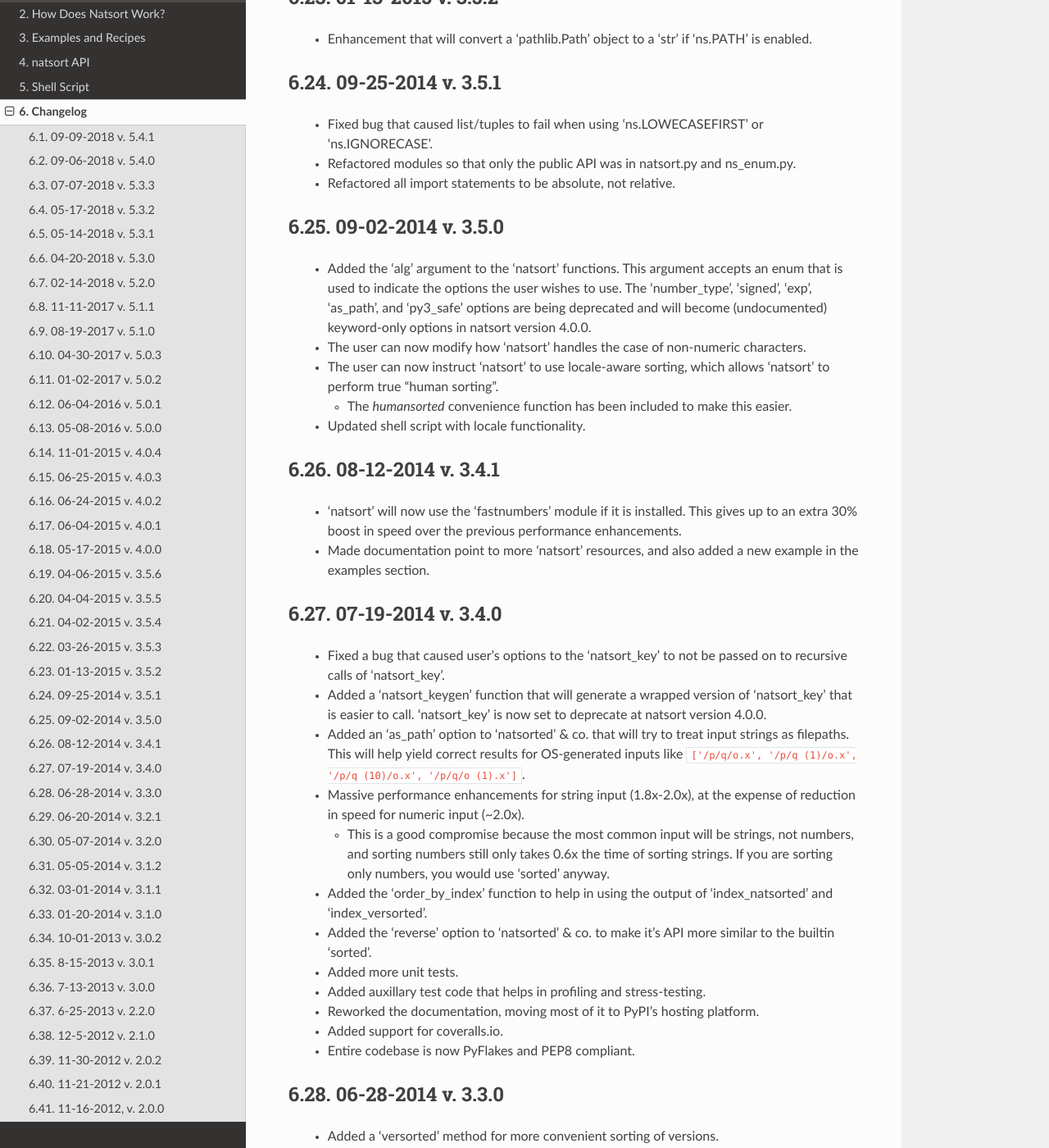
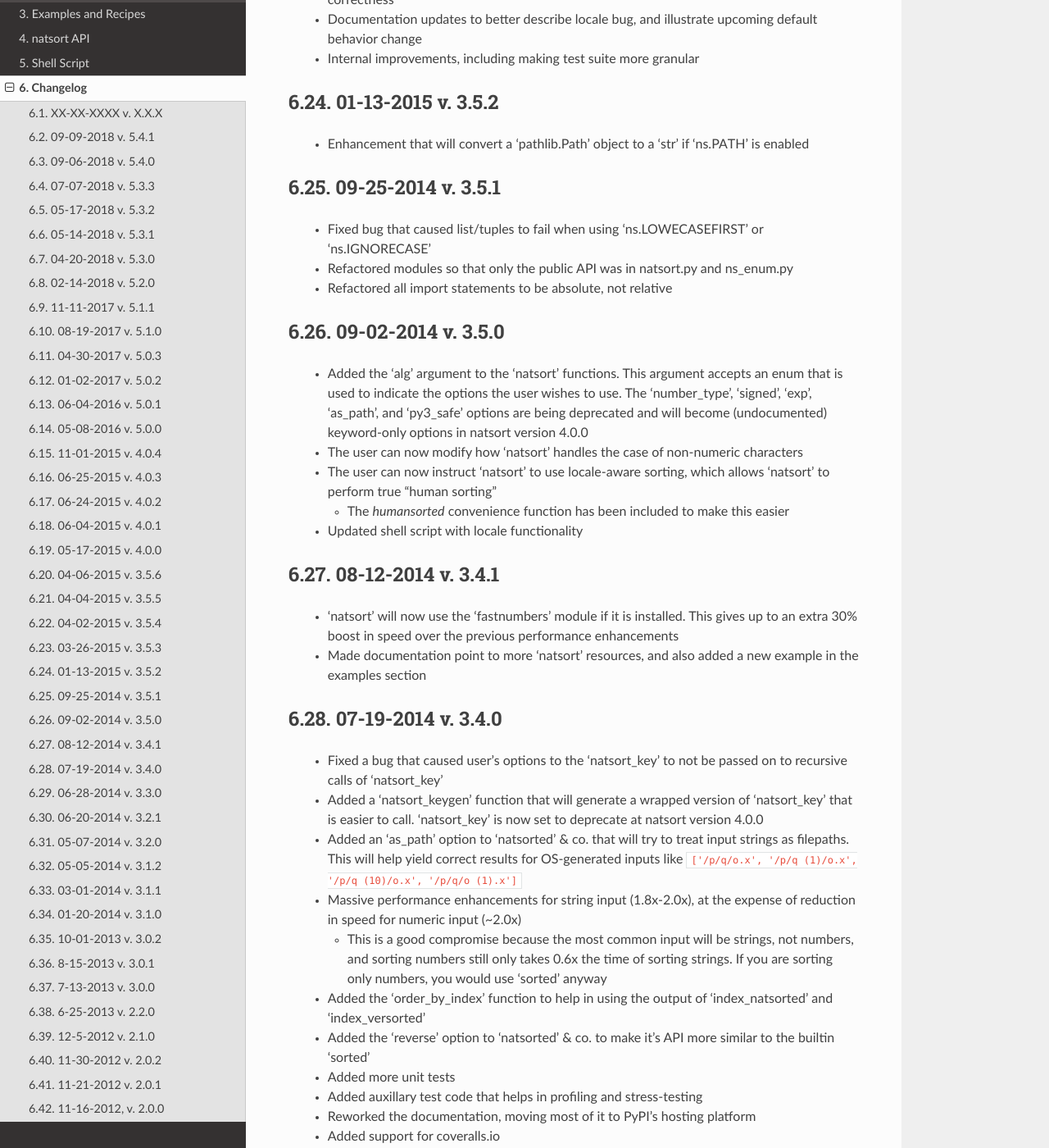
Before and after one commit to SethMMorton/natsort, a Sphinx documentation site: the page built from docs/changelog.rst, in a window 1280 px wide and 1400 px high, scrolled down 3683 px. Shown: the whole window at 82% size. Built offline with Sphinx 7.4.7 and the Read the Docs theme 2.0.0, drawn with Linux system fonts in a browser that asks for light colours; some of the changed text lies outside the part shown.

Commit message:
Update changelog
 - Add the changes for the upcoming release
 - Add "thanks" to previous pull request submitters
 - Remove period on all bullet-points

```diff
--- a/docs/changelog.rst
+++ b/docs/changelog.rst
@@ -3,89 +3,95 @@
 Changelog
 ---------
 
+XX-XX-XXXX v. X.X.X
++++++++++++++++++++
+
+   - Removal of Python 2.6 and 3.3 compatibility (thanks @jdufresne)
+   - Documentation, packaging, and CI cleanup (thanks @jdufresne)
+
 09-09-2018 v. 5.4.1
 +++++++++++++++++++
 
-   - Fix error in a newly added test.
-   - Changed code format and quality checking infrastructure.
+   - Fix error in a newly added test
+   - Changed code format and quality checking infrastructure
 
 09-06-2018 v. 5.4.0
 +++++++++++++++++++
 
    - Re-expose ``natsort_key`` as "public" and remove the
-     associated ``DepricationWarning``.
-   - Add better developer documentation.
-   - Refactor tests.
-   - Bump allowed ``fastnumbers`` version.
+     associated ``DepricationWarning``
+   - Add better developer documentation
+   - Refactor tests
+   - Bump allowed ``fastnumbers`` version
 
 07-07-2018 v. 5.3.3
 +++++++++++++++++++
 
-   - Update docs with a FAQ and quick how-it-works.
-   - Fix a StopIteration error in the testing code.
-   - Enable Python 3.7 support in Travis-CI.
+   - Update docs with a FAQ and quick how-it-works
+   - Fix a StopIteration error in the testing code
+   - Enable Python 3.7 support in Travis-CI
 
 05-17-2018 v. 5.3.2
 +++++++++++++++++++
 
-    - Fix bug that prevented install on old versions of setuptools.
+    - Fix bug that prevented install on old versions of setuptools
     - Revert layout from src/natsort/ back to natsort/ to make user
-      testing simpler.
+      testing simpler
 
 05-14-2018 v. 5.3.1
 +++++++++++++++++++
 
-    - No bugfixes or features, just infrastructure and installation updates.
-    - Move to defining dependencies with Pipfile.
-    - Development layout is now src/natsort/ instead of natsort/.
-    - Add bumpversion infrastructure.
-    - Extras can be installed by "[]" notation.
+    - No bugfixes or features, just infrastructure and installation updates
+    - Move to defining dependencies with Pipfile
+    - Development layout is now src/natsort/ instead of natsort/
+    - Add bumpversion infrastructure
+    - Extras can be installed by "[]" notation
 
 04-20-2018 v. 5.3.0
 +++++++++++++++++++
 
-    - Fix bug in assessing ``fastnumbers`` version at import-time.
-    - Add ability to consider unicode-decimal numbers as numbers.
+    - Fix bug in assessing ``fastnumbers`` version at import-time (thanks @hholzgra)
+    - Add ability to consider unicode-decimal numbers as numbers
 
 02-14-2018 v. 5.2.0
 +++++++++++++++++++
 
-    - Add ``ns.NUMAFTER`` to cause numbers to be placed after non-numbers.
-    - Add ``natcmp`` function (Python 2 only).
+    - Add ``ns.NUMAFTER`` to cause numbers to be placed after non-numbers
+    - Add ``natcmp`` function (Python 2 only) (thanks @rinslow)
 
 11-11-2017 v. 5.1.1
 +++++++++++++++++++
 
-    - Added additional unicode number support for Python 3.7.
-    - Added information on how to install and test.
+    - Added additional unicode number support for Python 3.7
+    - Added information on how to install and test
 
 08-19-2017 v. 5.1.0
 +++++++++++++++++++
 
-    - Fixed ``StopIteration`` warning on Python 3.6+.
-    - All Unicode input is now normalized.
+    - Fixed ``StopIteration`` warning on Python 3.6+ (thanks @lykinsbd)
+    - All Unicode input is now normalized
 
 04-30-2017 v. 5.0.3
 +++++++++++++++++++
 
-    - Improved development infrastructure.
-    - Migrated documentation to ReadTheDocs.
+    - Improved development infrastructure
+    - Migrated documentation to ReadTheDocs
 
 01-02-2017 v. 5.0.2
 +++++++++++++++++++
 
-    - Added additional unicode number support for Python 3.6.
-    - Renamed several internal functions and variables to improve clarity.
-    - Improved documentation examples.
-    - Added a "how does it work?" section to the documentation.
+    - Added additional unicode number support for Python 3.6
+    - Renamed several internal functions and variables to improve clarity
+    - Improved documentation examples
+    - Added a "how does it work?" section to the documentation
 
 06-04-2016 v. 5.0.1
 +++++++++++++++++++
 
     - The ``ns`` enum attributes can now be imported from the top-level
-      namespace.
-    - Fixed a bug with the ``from natsort import *`` mechanism.
-    - Fixed bug with using ``natsort`` with ``python -OO``.
+      namespace
+    - Fixed a bug with the ``from natsort import *`` mechanism
+    - Fixed bug with using ``natsort`` with ``python -OO``
 
 05-08-2016 v. 5.0.0
 +++++++++++++++++++
@@ -140,55 +146,55 @@
     - Made default behavior of 'natsort' search for unsigned ints,
       rather than signed floats. This is a backwards-incompatible
       change but in 99% of use cases it should not require any
-      end-user changes.
+      end-user changes
     - Improved handling of locale-aware sorting on systems where the
-      underlying locale library is broken.
-    - Greatly improved all unit tests by adding the hypothesis library.
+      underlying locale library is broken
+    - Greatly improved all unit tests by adding the hypothesis library
 
 04-06-2015 v. 3.5.6
 +++++++++++++++++++
 
     - Added 'UNGROUPLETTERS' algorithm to get the case-grouping behavior of
-      an ordinal sort when using 'LOCALE'.
+      an ordinal sort when using 'LOCALE'
     - Added convenience functions 'decoder', 'as_ascii', and 'as_utf8' for
-      dealing with bytes types.
+      dealing with bytes types
 
 04-04-2015 v. 3.5.5
 +++++++++++++++++++
 
     - Added 'realsorted' and 'index_realsorted' functions for
-      forward-compatibility with >= 4.0.0.
-    - Made explanation of when to use "TYPESAFE" more clear in the docs.
+      forward-compatibility with >= 4.0.0
+    - Made explanation of when to use "TYPESAFE" more clear in the docs
 
 04-02-2015 v. 3.5.4
 +++++++++++++++++++
 
     - Fixed bug where a 'TypeError' was raised if a string containing a leading
-      number was sorted with alpha-only strings when 'LOCALE' is used.
+      number was sorted with alpha-only strings when 'LOCALE' is used
 
 03-26-2015 v. 3.5.3
 +++++++++++++++++++
 
     - Fixed bug where '--reverse-filter' option in shell script was not
-      getting checked for correctness.
+      getting checked for correctness
     - Documentation updates to better describe locale bug, and illustrate
-      upcoming default behavior change.
-    - Internal improvements, including making test suite more granular.
+      upcoming default behavior change
+    - Internal improvements, including making test suite more granular
 
 01-13-2015 v. 3.5.2
 +++++++++++++++++++
 
     - Enhancement that will convert a 'pathlib.Path' object to a 'str' if
-      'ns.PATH' is enabled.
+      'ns.PATH' is enabled
 
 09-25-2014 v. 3.5.1
 +++++++++++++++++++
 
     - Fixed bug that caused list/tuples to fail when using 'ns.LOWECASEFIRST'
-      or 'ns.IGNORECASE'.
+      or 'ns.IGNORECASE'
     - Refactored modules so that only the public API was in natsort.py and
-      ns_enum.py.
-    - Refactored all import statements to be absolute, not relative.
+      ns_enum.py
+    - Refactored all import statements to be absolute, not relative
 
 
 09-02-2014 v. 3.5.0
@@ -198,137 +204,137 @@
       accepts an enum that is used to indicate the options the user wishes
       to use.  The 'number_type', 'signed', 'exp', 'as_path', and 'py3_safe'
       options are being deprecated and will become (undocumented)
-      keyword-only options in natsort version 4.0.0.
+      keyword-only options in natsort version 4.0.0
     - The user can now modify how 'natsort' handles the case of non-numeric
-      characters.
+      characters
     - The user can now instruct 'natsort' to use locale-aware sorting, which
-      allows 'natsort' to perform true "human sorting".
+      allows 'natsort' to perform true "human sorting"
 
       - The `humansorted` convenience function has been included to make this
-        easier.
+        easier
 
-    - Updated shell script with locale functionality.
+    - Updated shell script with locale functionality
 
 08-12-2014 v. 3.4.1
 +++++++++++++++++++
 
     - 'natsort' will now use the 'fastnumbers' module if it is installed. This
       gives up to an extra 30% boost in speed over the previous performance
-      enhancements.
+      enhancements
     - Made documentation point to more 'natsort' resources, and also added a
-      new example in the examples section.
+      new example in the examples section
 
 07-19-2014 v. 3.4.0
 +++++++++++++++++++
 
     - Fixed a bug that caused user's options to the 'natsort_key' to not be
-      passed on to recursive calls of 'natsort_key'.
+      passed on to recursive calls of 'natsort_key'
     - Added a 'natsort_keygen' function that will generate a wrapped version
       of 'natsort_key' that is easier to call.  'natsort_key' is now set to
-      deprecate at natsort version 4.0.0.
+      deprecate at natsort version 4.0.0
     - Added an 'as_path' option to 'natsorted' & co. that will try to treat
       input strings as filepaths. This will help yield correct results for
       OS-generated inputs like
-      ``['/p/q/o.x', '/p/q (1)/o.x', '/p/q (10)/o.x', '/p/q/o (1).x']``.
+      ``['/p/q/o.x', '/p/q (1)/o.x', '/p/q (10)/o.x', '/p/q/o (1).x']``
     - Massive performance enhancements for string input (1.8x-2.0x), at the expense
-      of reduction in speed for numeric input (~2.0x).
+      of reduction in speed for numeric input (~2.0x)
 
       - This is a good compromise because the most common input will be strings,
         not numbers, and sorting numbers still only takes 0.6x the time of sorting
-        strings.  If you are sorting only numbers, you would use 'sorted' anyway.
+        strings.  If you are sorting only numbers, you would use 'sorted' anyway
 
     - Added the 'order_by_index' function to help in using the output of
-      'index_natsorted' and 'index_versorted'.
+      'index_natsorted' and 'index_versorted'
     - Added the 'reverse' option to 'natsorted' & co. to make it's API more
-      similar to the builtin 'sorted'.
-    - Added more unit tests.
-    - Added auxillary test code that helps in profiling and stress-testing.
-    - Reworked the documentation, moving most of it to PyPI's hosting platform.
-    - Added support for coveralls.io.
-    - Entire codebase is now PyFlakes and PEP8 compliant.
+      similar to the builtin 'sorted'
+    - Added more unit tests
+    - Added auxillary test code that helps in profiling and stress-testing
+    - Reworked the documentation, moving most of it to PyPI's hosting platform
+    - Added support for coveralls.io
+    - Entire codebase is now PyFlakes and PEP8 compliant
 
 06-28-2014 v. 3.3.0
 +++++++++++++++++++
 
-    - Added a 'versorted' method for more convenient sorting of versions.
+    - Added a 'versorted' method for more convenient sorting of versions
     - Updated command-line tool --number_type option with 'version' and 'ver'
-      to make it more clear how to sort version numbers.
+      to make it more clear how to sort version numbers
     - Moved unit-testing mechanism from being docstring-based to actual unit tests
-      in actual functions.
+      in actual functions
 
-      - This has provided the ability determine the coverage of the unit tests (99%).
-      - This also makes the pydoc documentation a bit more clear.
+      - This has provided the ability determine the coverage of the unit tests (99%)
+      - This also makes the pydoc documentation a bit more clear
 
-    - Made docstrings for public functions mirror the README API.
-    - Connected natsort development to Travis-CI to help ensure quality releases.
+    - Made docstrings for public functions mirror the README API
+    - Connected natsort development to Travis-CI to help ensure quality releases
 
 06-20-2014 v. 3.2.1
 +++++++++++++++++++
 
     - Re-"Fixed" unorderable types issue on Python 3.x - this workaround
-      is for when the problem occurs in the middle of the string.
+      is for when the problem occurs in the middle of the string
 
 05-07-2014 v. 3.2.0
 +++++++++++++++++++
 
     - "Fixed" unorderable types issue on Python 3.x with a workaround that
       attempts to replicate the Python 2.x behavior by putting all the numbers
-      (or strings that begin with numbers) first.
+      (or strings that begin with numbers) first
     - Now explicitly excluding __pycache__ from releases by adding a prune statement
-      to MANIFEST.in.
+      to MANIFEST.in
 
 05-05-2014 v. 3.1.2
 +++++++++++++++++++
 
-    - Added setup.cfg to support universal wheels.
-    - Added Python 3.0 and Python 3.1 as requiring the argparse module.
+    - Added setup.cfg to support universal wheels
+    - Added Python 3.0 and Python 3.1 as requiring the argparse module
 
 03-01-2014 v. 3.1.1
 +++++++++++++++++++
 
-    - Added ability to sort lists of lists.
-    - Cleaned up import statements.
+    - Added ability to sort lists of lists
+    - Cleaned up import statements
 
 01-20-2014 v. 3.1.0
 +++++++++++++++++++
 
     - Added the ``signed`` and ``exp`` options to allow finer tuning of the sorting
     - Entire codebase now works for both Python 2 and Python 3 without needing to run
-      ``2to3``.
-    - Updated all doctests.
+      ``2to3``
+    - Updated all doctests
     - Further simplified the ``natsort`` base code by removing unneeded functions.
-    - Simplified documentation where possible.
+    - Simplified documentation where possible
     - Improved the shell script code
 
         - Made the documentation less "path"-centric to make it clear it is not just
-          for sorting file paths.
+          for sorting file paths
         - Removed the filesystem-based options because these can be achieved better
-          though a pipeline.
-        - Added doctests.
-        - Added new options that correspond to ``signed`` and ``exp``.
+          though a pipeline
+        - Added doctests
+        - Added new options that correspond to ``signed`` and ``exp``
         - The user can now specify multiple numbers to exclude or multiple ranges
-          to filter by.
+          to filter by
 
 10-01-2013 v. 3.0.2
 +++++++++++++++++++
 
-    - Made float, int, and digit searching algorithms all share the same base function.
-    - Fixed some outdated comments.
-    - Made the ``__version__`` variable available when importing the module.
+    - Made float, int, and digit searching algorithms all share the same base function
+    - Fixed some outdated comments
+    - Made the ``__version__`` variable available when importing the module
 
 8-15-2013 v. 3.0.1
 ++++++++++++++++++
 
-    - Added support for unicode strings.
-    - Removed extraneous ``string2int`` function.
-    - Fixed empty string removal function.
+    - Added support for unicode strings
+    - Removed extraneous ``string2int`` function
+    - Fixed empty string removal function
 
 7-13-2013 v. 3.0.0
 ++++++++++++++++++
 
     - Added a ``number_type`` argument to the sorting functions to specify how
-      liberal to be when deciding what a number is.
-    - Reworked the documentation.
+      liberal to be when deciding what a number is
+    - Reworked the documentation
 
 6-25-2013 v. 2.2.0
 ++++++++++++++++++
@@ -336,34 +342,34 @@
     - Added ``key`` attribute to ``natsorted`` and ``index_natsorted`` so that
       it mimics the functionality of the built-in ``sorted``
     - Added tests to reflect the new functionality, as well as tests demonstrating
-      how to get similar functionality using ``natsort_key``.
+      how to get similar functionality using ``natsort_key``
 
 12-5-2012 v. 2.1.0
 ++++++++++++++++++
 
-    - Reorganized package.
+    - Reorganized package
     - Now using a platform independent shell script generator (entry_points
-      from distribute).
+      from distribute)
     - Can now execute natsort from command line with ``python -m natsort``
-      as well.
+      as well
 
 11-30-2012 v. 2.0.2
 +++++++++++++++++++
 
-    - Added the use_2to3 option to setup.py.
-    - Added distribute_setup.py to the distribution.
-    - Added dependency to the argparse module (for python2.6).
+    - Added the use_2to3 option to setup.py
+    - Added distribute_setup.py to the distribution
+    - Added dependency to the argparse module (for python2.6)
 
 11-21-2012 v. 2.0.1
 +++++++++++++++++++
 
-    - Reorganized directory structure.
-    - Added tests into the natsort.py file iteself.
+    - Reorganized directory structure
+    - Added tests into the natsort.py file iteself
 
 11-16-2012, v. 2.0.0
 ++++++++++++++++++++
 
     - Updated sorting algorithm to support floats (including exponentials) and
-      basic version number support.
-    - Added better README documentation.
-    - Added doctests.
+      basic version number support
+    - Added better README documentation
+    - Added doctests
```
Also changed, not shown: other parts of docs/changelog.rst (+12 -12 lines).
